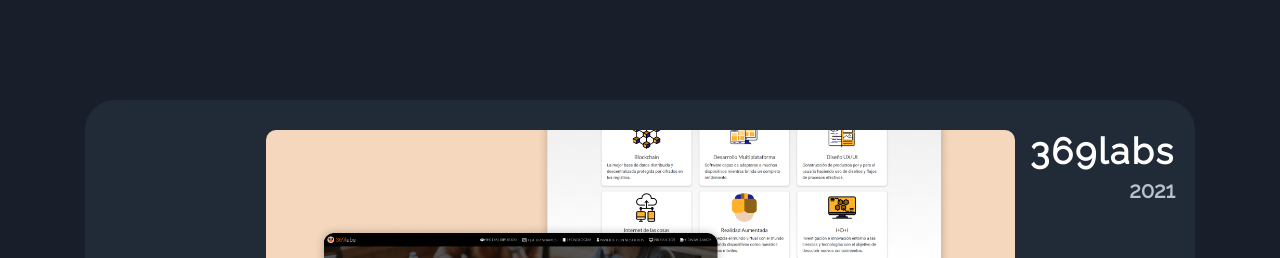
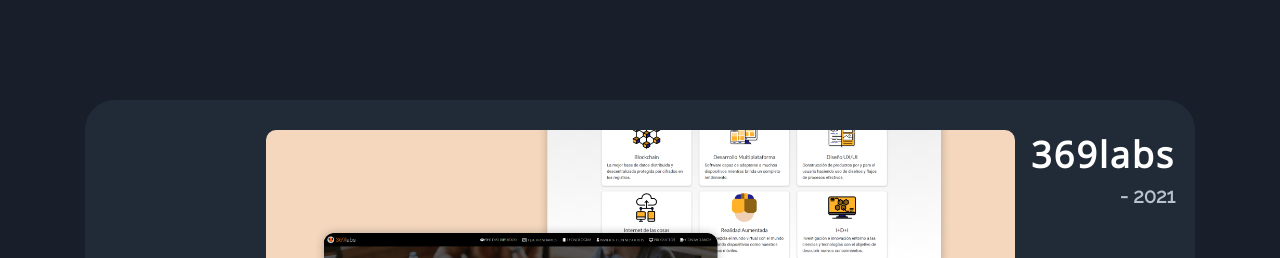
Before and after one commit to rafavilomar/repository, a React (Create React App) app: page / in a window 1280 px wide. Shown: the part 1000-1258 px from the top of the page. Built offline with nearby package versions, Linux system fonts and the light colour scheme.

Commit message:
fix: minor fix

```diff
--- a/src/assets/styles/components/cardProject.scss
+++ b/src/assets/styles/components/cardProject.scss
@@ -13,7 +13,13 @@
   div {
     display: flex;
     align-items: center;
-    gap: 20px;
+    gap: 5px;
+    > h4 {
+      font-family: $font-primary;
+    }
+    > h5 {
+    font-size: 20px;
+    }
   }
   img {
     margin: auto;
@@ -25,10 +31,6 @@
     object-fit: cover;
   }
 
-  div {
-    display: flex;
-    gap: 5px;
-  }
 }
 .bigCardProject:hover {
   background-color: $bg-secondary;
--- a/src/assets/styles/container/projectsDetails.scss
+++ b/src/assets/styles/container/projectsDetails.scss
@@ -9,7 +9,7 @@
   > img {
     border-radius: 30px;
     width: 100%;
-    min-height: 400px;
+    // min-height: 400px;
     object-fit: cover;
   }
 }
@@ -18,7 +18,11 @@
   display: flex;
   flex-direction: column;
   > h3 {
-    margin-bottom: 10px;
+    margin-bottom: 0px;
+    font-family: $font-primary;
+  }
+  > h5 {
+  font-size: 20px;
   }
   > div {
     margin-top: 20px;
--- a/src/components/BigCardProject.tsx
+++ b/src/components/BigCardProject.tsx
@@ -8,7 +8,7 @@
     <Link to={`/${projectList[0].id}`} className="bigCardProject">
       <div>
         <h4 className="txt mainTitle-secondary">{projectList[0].name}</h4>
-        <h5 className="txt secondaryTitle">{projectList[0].date}</h5>
+        <h5 className="txt secondaryTitle">- {projectList[0].date}</h5>
       </div>
       <img src={projectList[0].presentationImg} alt="presentation" />
     </Link>
--- a/src/containers/About.tsx
+++ b/src/containers/About.tsx
@@ -25,7 +25,7 @@
         />
         <div>
           <h2 className="txt mainTitle-secondary">Rafael Vilomar</h2>
-          <h3 className="txt secondaryTitle">Web Developer</h3>
+          <h3 className="txt secondaryTitle">{`Designer & front-end developer`}</h3>
           <p className="txt body">
             I live in my hometown Santo Domingo, Dominican Republic, where I am
             also studying software engineering at UAPA.
```
